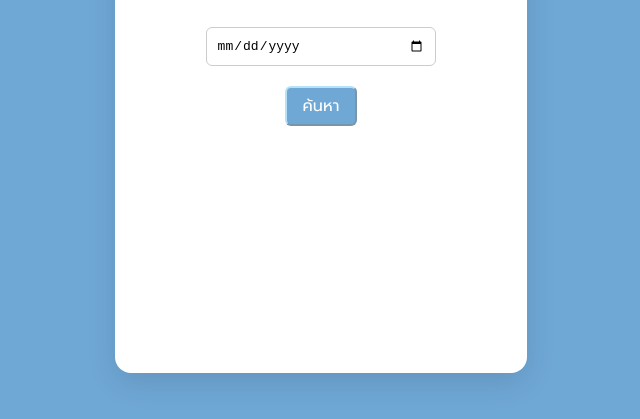
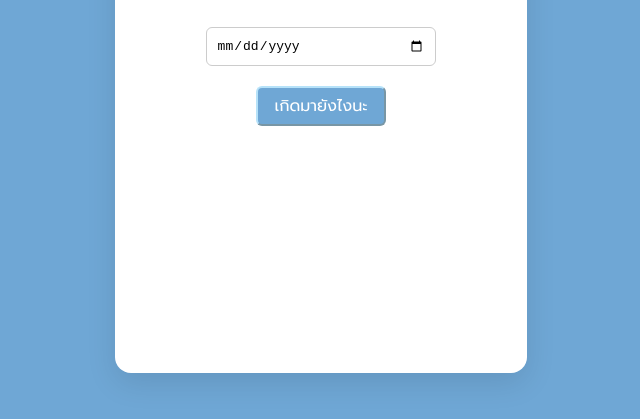
Before and after one commit to Varanapat/StupidHackathon9, a website: page public/index.html in a window 1280 px wide. Shown: the part 309-728 px from the top of the page, without its empty margins (319-959 px from the left). Drawn offline with Linux system fonts and the light colour scheme.

Commit message:
update README.md

```diff
--- a/public/index.html
+++ b/public/index.html
@@ -3,7 +3,7 @@
 <head>
     <meta charset="UTF-8" />
     <meta name="viewport" content="width=device-width, initial-scale=1" />
-    <title>วันเกิดและวันสำคัญ</title>
+    <title>วันสร้างตัว</title>
     <link rel="stylesheet" href="./styles/style.css">
     <link rel="preconnect" href="https://fonts.googleapis.com">
     <link rel="preconnect" href="https://fonts.gstatic.com" crossorigin>
@@ -16,7 +16,7 @@
     <p>คุณอยากรู้ไหม คุณมาได้อย่างไร</p>
     <div class="action">
       <input type="date" id="birthday"/>
-      <button onclick="show_calculated_date()">ค้นหา</button>
+      <button onclick="show_calculated_date()">เกิดมายังไงนะ</button>
     <div id="result"></div>
 </body>
 </html>
```
Also changed, not shown: README.md.
